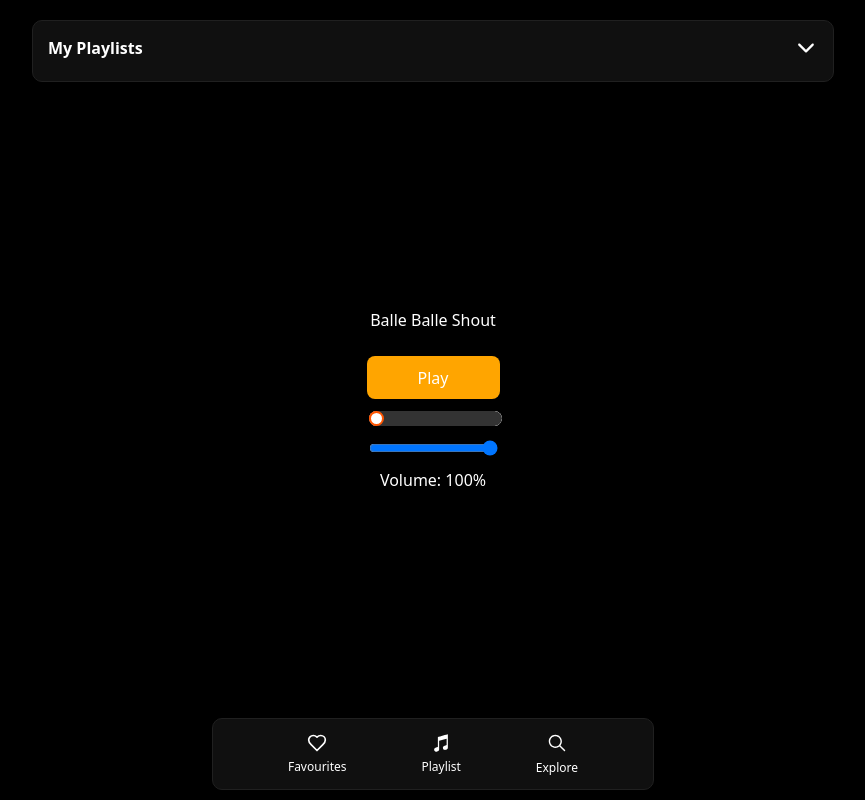
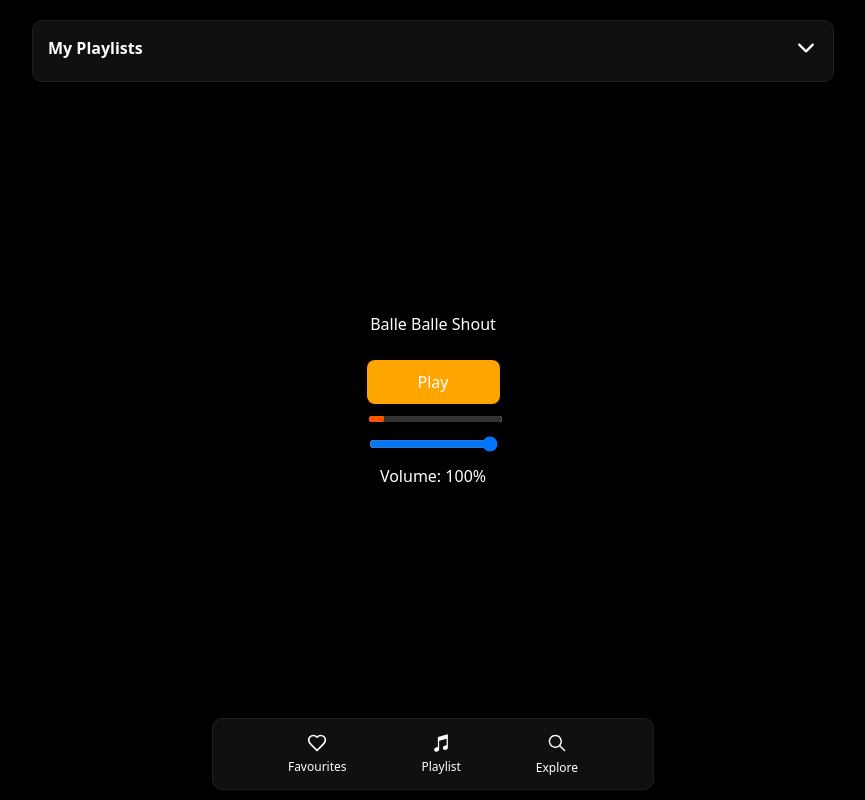
Before and after one commit to msingh17122000/rust-music, a React (Vite) app in the folder Frontend/: page /playlists in a window 1280 px wide. Shown: the whole page, without its empty margins (207-1072 px from the left). Built offline with nearby package versions, Linux system fonts and the light colour scheme.

Commit message:
Update MyPlaylists.css

```diff
--- a/Frontend/src/components/Pages/MyPlaylists/MyPlaylists.css
+++ b/Frontend/src/components/Pages/MyPlaylists/MyPlaylists.css
@@ -6,6 +6,7 @@
     outline: none;
     overflow: hidden;
     border-radius: 16px;
+    height: 6px;
   }
 
   .music-progress-bar::-webkit-slider-runnable-track {
@@ -25,7 +26,7 @@
     appearance: none;
     height: 15px;
     width: 15px;
-    background-color: #fff;
+    background-color: #f50;
     border-radius: 50%;
     border: 2px solid #f50;
     box-shadow: -407px 0 0 400px #f50;
@@ -34,7 +35,7 @@
   .music-progress-bar::-moz-range-thumb {
     height: 15px;
     width: 15px;
-    background-color: #fff;
+    background-color: #f50;
     border-radius: 50%;
     border: 1px solid #f50;
     box-shadow: -407px 0 0 400px #f50;
```
